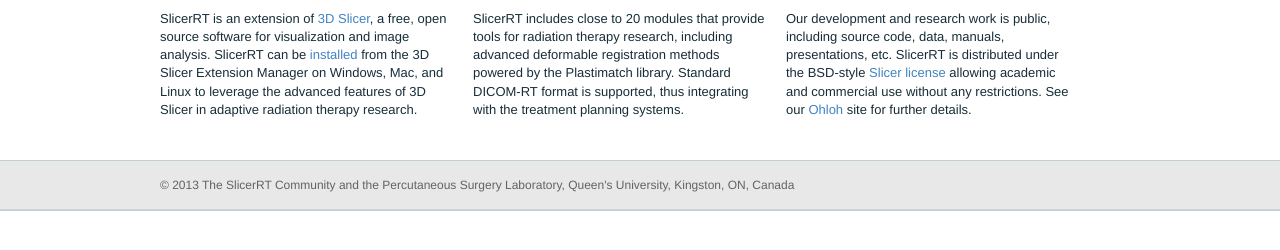
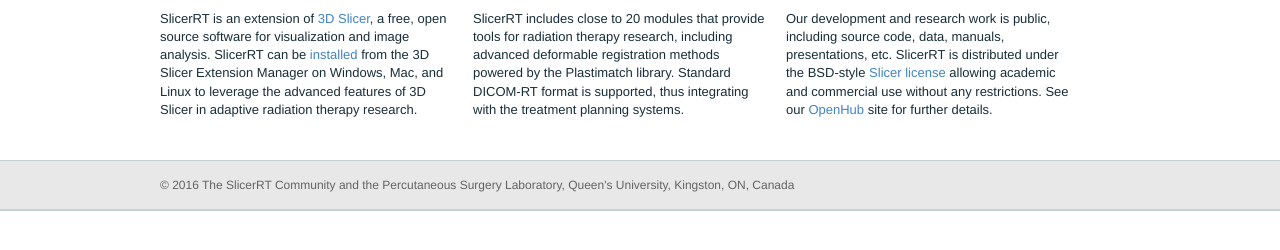
Before and after one commit to Sunderlandkyl/slicerrt.github.com, a Jekyll site: the page index.html, which Jekyll copies as it is, in a window 1280 px wide. Shown: the part 564-814 px from the top of the page. Built offline with Jekyll 4.4.1, drawn with Linux system fonts in a browser that asks for light colours; Markdown is read by kramdown in place of the engine named in the settings.

Commit message:
Updates to main page

```diff
--- a/index.html
+++ b/index.html
@@ -67,7 +67,7 @@
 
         <div class="three-column">
           <h3>SlicerRT is open research</h3>
-          <p>Our development and research work is public, including source code, data, manuals, presentations, etc. SlicerRT is distributed under the BSD-style <a href="http://www.slicer.org/pages/LicenseText">Slicer license</a> allowing academic and commercial use without any restrictions. See our <a href="http://ohloh.net/p/slicerrt">Ohloh</a> site for further details.</p>
+          <p>Our development and research work is public, including source code, data, manuals, presentations, etc. SlicerRT is distributed under the BSD-style <a href="http://www.slicer.org/pages/LicenseText">Slicer license</a> allowing academic and commercial use without any restrictions. See our <a href="https://www.openhub.net/p/slicerrt">OpenHub</a> site for further details.</p>
         </div>
 
       </div><!-- /.inner -->
@@ -77,7 +77,7 @@
       <div class="upper_footer"> <!-- -->
         <div class="inner clearfix">
           <!--[if IE]><div id="legal_ie"><![endif]-->
-          <p>&copy; 2013 The SlicerRT Community and the Percutaneous Surgery Laboratory, Queen's University, Kingston, ON, Canada</p>
+          <p>&copy; 2016 The SlicerRT Community and the Percutaneous Surgery Laboratory, Queen's University, Kingston, ON, Canada</p>
         </div><!-- /#legal or /#legal_ie-->
       </div><!-- class="lower_footer" -->
     </footer>
```
